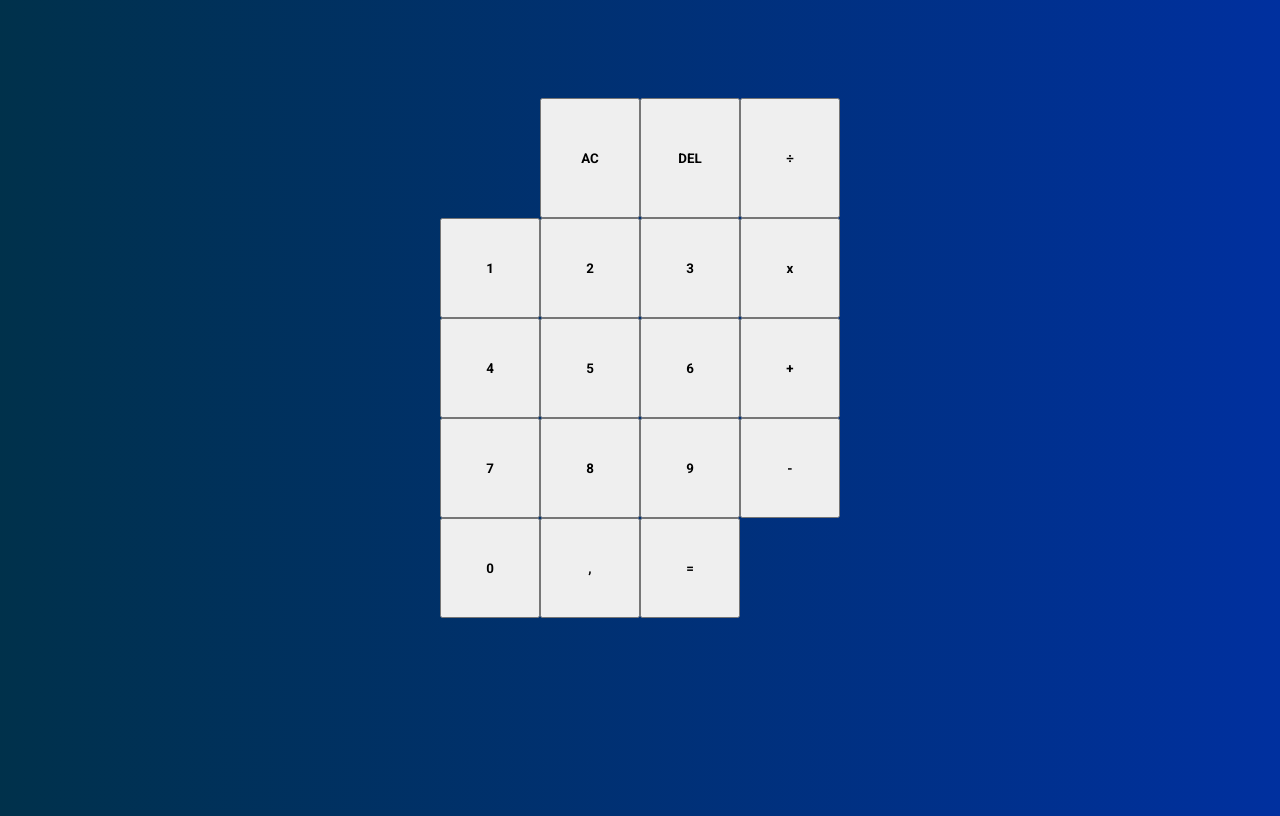
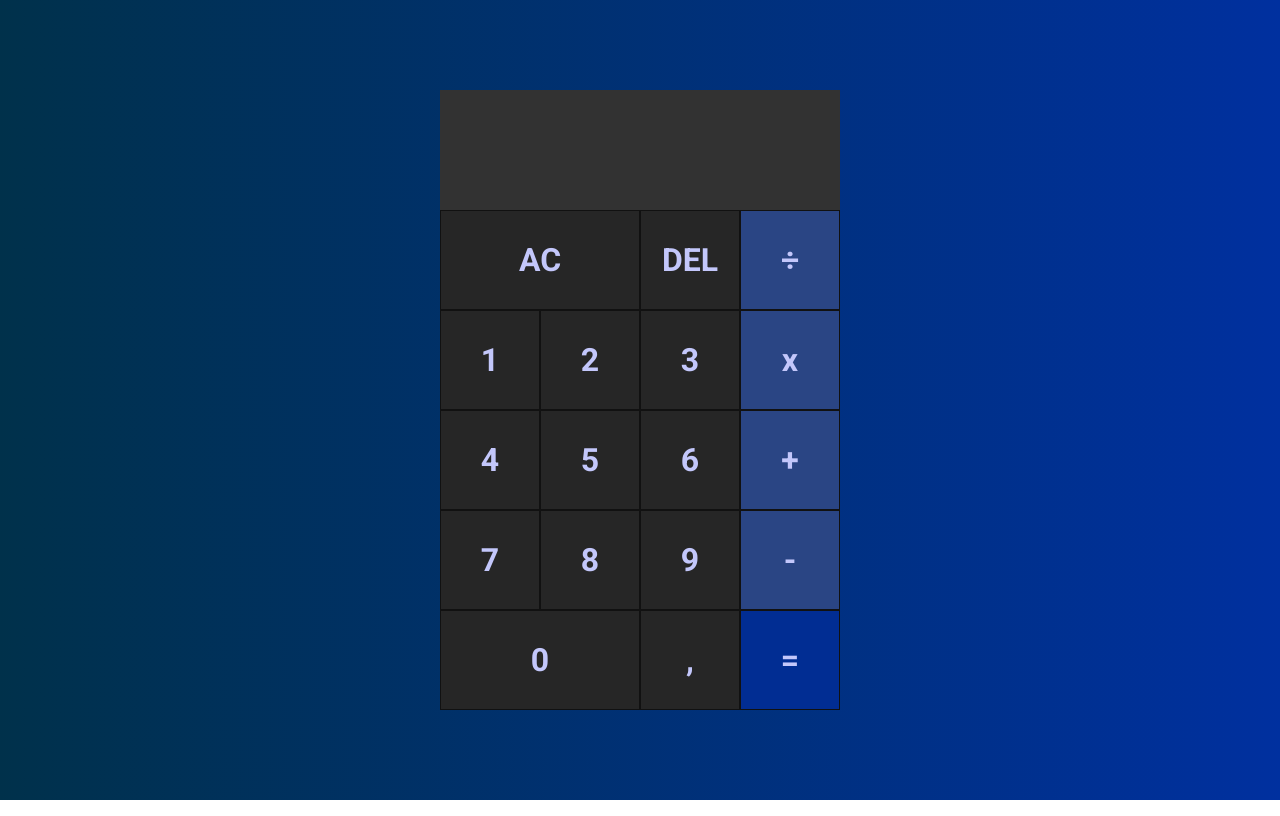
Before and after one commit to Guilherme1ss/Calculadora, a plain HTML site: page index.html in a window 1280 px wide. Drawn offline with Linux system fonts and the light colour scheme.

Commit message:
style update

```diff
--- a/index.html
+++ b/index.html
@@ -17,22 +17,22 @@
         </div>
         <button class="spanTwo">AC</button>
         <button>DEL</button>
-        <button>÷</button>
-        <button>1</button>
-        <button>2</button>
-        <button>3</button>
-        <button>x</button>
-        <button>4</button>
-        <button>5</button>
-        <button>6</button>
-        <button>+</button>
-        <button>7</button>
-        <button>8</button>
-        <button>9</button>
-        <button>-</button>
-        <button>0</button>
+        <button class="operator">÷</button>
+        <button dataNumber>1</button>
+        <button dataNumber>2</button>
+        <button dataNumber>3</button>
+        <button class="operator">x</button>
+        <button dataNumber>4</button>
+        <button dataNumber>5</button>
+        <button dataNumber>6</button>
+        <button class="operator">+</button>
+        <button dataNumber>7</button>
+        <button dataNumber>8</button>
+        <button dataNumber>9</button>
+        <button class="operator">-</button>
+        <button dataNumber class="spanTwo">0</button>
         <button>,</button>
-        <button>=</button>
+        <button class="equal">=</button>
     </div>
 
     <script src="scripts.js"></script>
--- a/styles/style.css
+++ b/styles/style.css
@@ -2,6 +2,8 @@
 box-sizing: border-box;
 font-family: 'Roboto', sans-serif;
 font-weight: bold;
+margin: 0;
+padding: 0;
 }
 
 body {
@@ -16,3 +18,46 @@ background: linear-gradient(to left, rgb(0, 48, 159), rgb(0, 49, 75));
     grid-template-columns: repeat(4, 100px);
     grid-template-rows: minmax(120px, auto) repeat(5, 100px);
 }
+
+.gridContainer > button {
+    cursor: pointer;
+    font-size: 2rem;
+    border: 1px solid #111;
+    outline: none;
+    background-color: rgb(38, 38, 38);
+    color: rgb(195, 199, 251);
+}
+
+.gridContainer > .operator {
+     background-color: rgb(42, 69, 132);
+}
+
+.gridContainer > .equal {
+    background-color: rgb(1, 45, 147);
+}
+
+.spanTwo {
+    grid-column: span 2;
+}
+
+.gridContainer > .output {
+    grid-column: 1/-1;
+    background-color: rgb(50, 50, 50);
+    display: flex;
+    flex-direction: column;
+    align-items: flex-end;
+    justify-content: space-around;
+    padding: 10px;
+    word-wrap: break-word;
+    word-break: break-all;
+}
+
+.gridContainer > .output > .previousOperand {
+    color: rgb(185, 185, 185);
+    font-size: 1.5rem;
+}
+
+.gridContainer > .output > .currentOperand {
+    color: rgb(239, 239, 239);
+    font-size: 2.5rem;
+}
```
